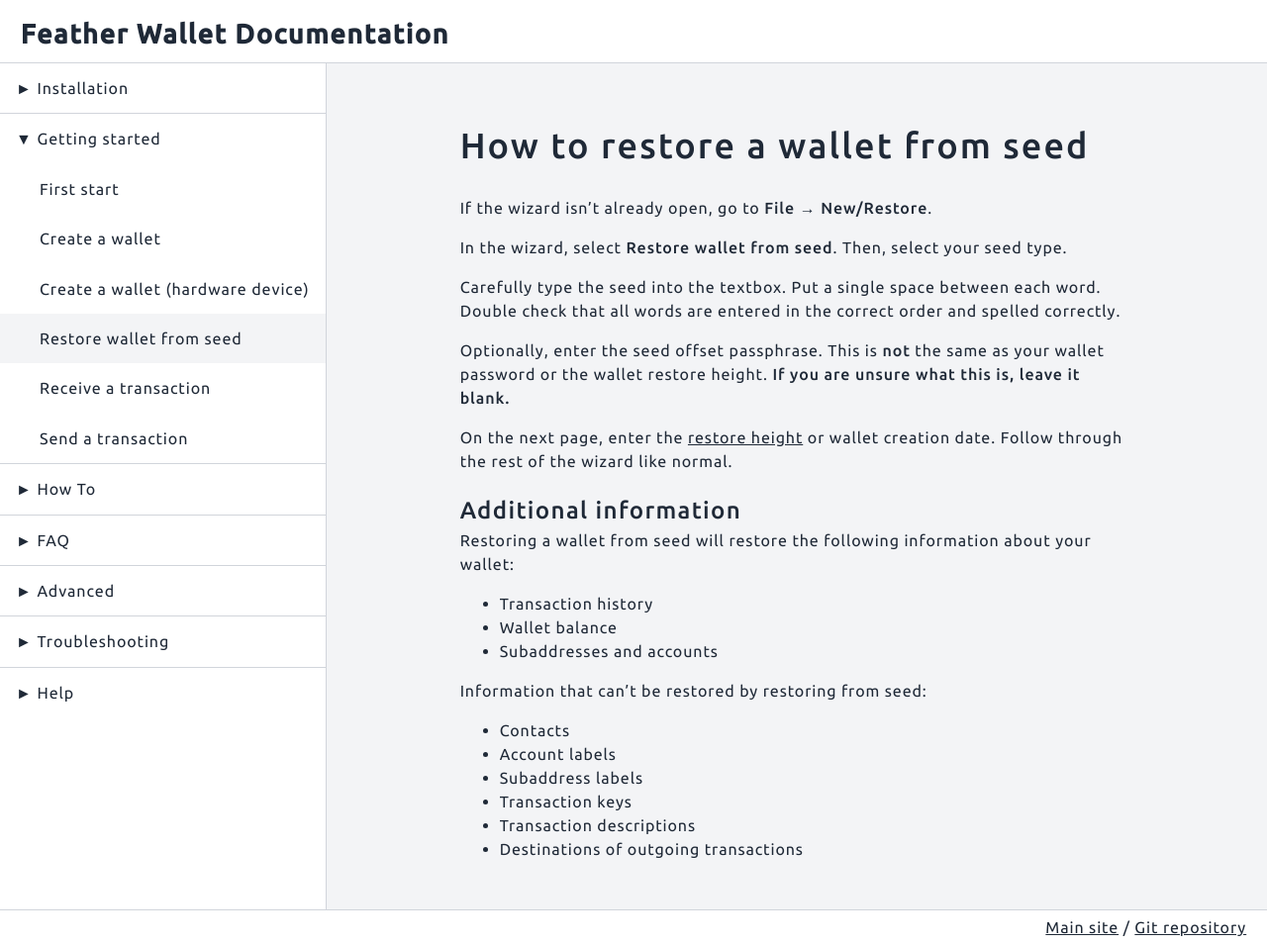
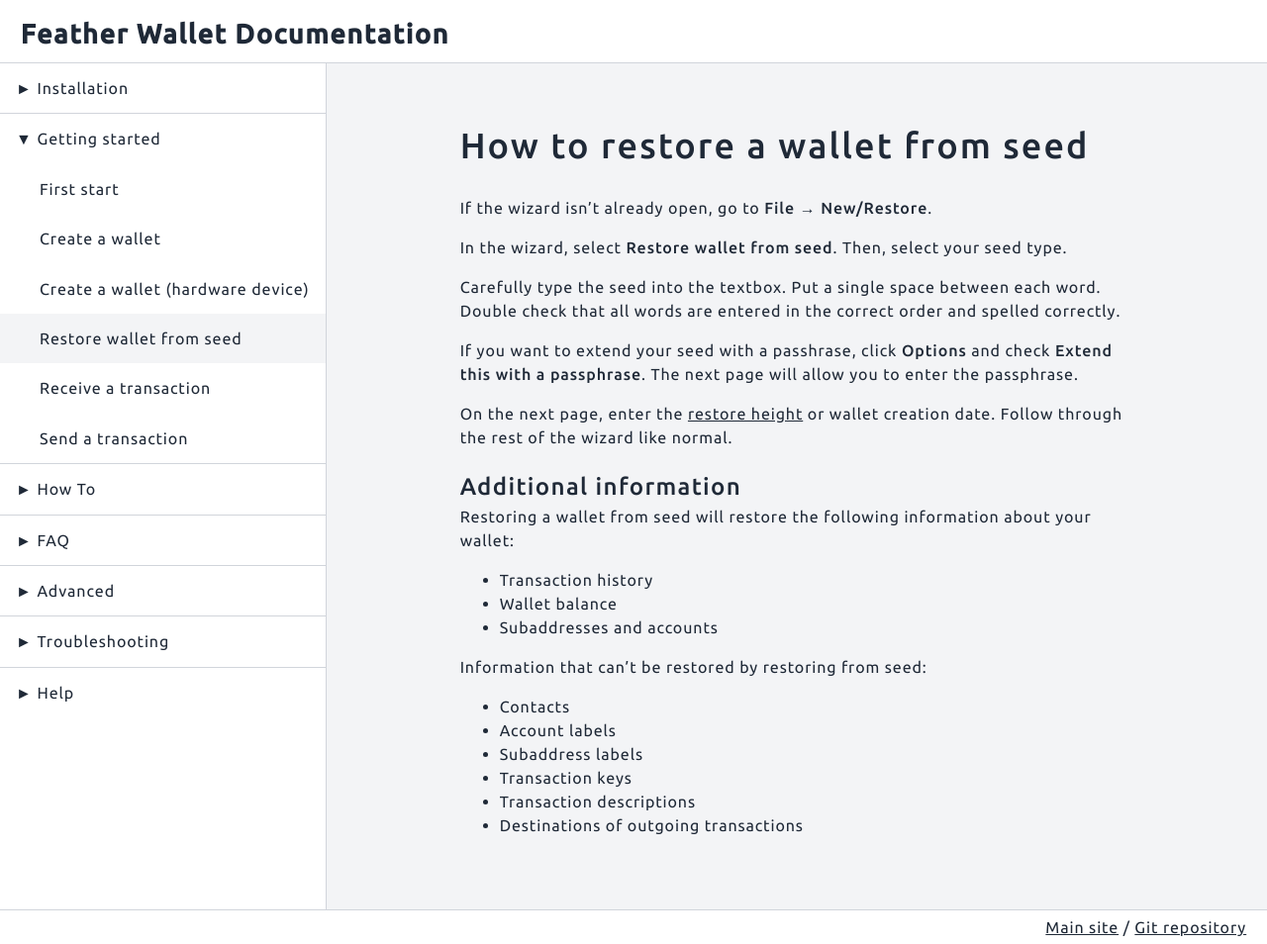
Before and after one commit to jermanuts/feather-docs, a Jekyll site: the page built from content/_guides/restore_from_seed.md, in a window 1280 px wide and 954 px high. Shown: the whole window at 99% size. Built offline with Jekyll 4.4.1, drawn with Linux system fonts in a browser that asks for light colours.

Commit message:
misc fixes

```diff
--- a/content/_guides/restore_from_seed.md
+++ b/content/_guides/restore_from_seed.md
@@ -11,7 +11,8 @@
 
 Carefully type the seed into the textbox. Put a single space between each word. Double check that all words are entered in the correct order and spelled correctly.
 
-Optionally, enter the seed offset passphrase. This is **not** the same as your wallet password or the wallet restore height. **If you are unsure what this is, leave it blank.**
+If you want to extend your seed with a passhrase, click **Options** and check **Extend this with a passphrase**. The
+next page will allow you to enter the passphrase.
 
 On the next page, enter the [restore height](restore-height) or wallet creation date. Follow through the rest of the wizard like normal.
 
```
Also changed, not shown: content/_guides/airgapped_signing_issues.md (+2 -0 lines), content/_guides/entropy_from_dice.md (+1 -1 lines).
